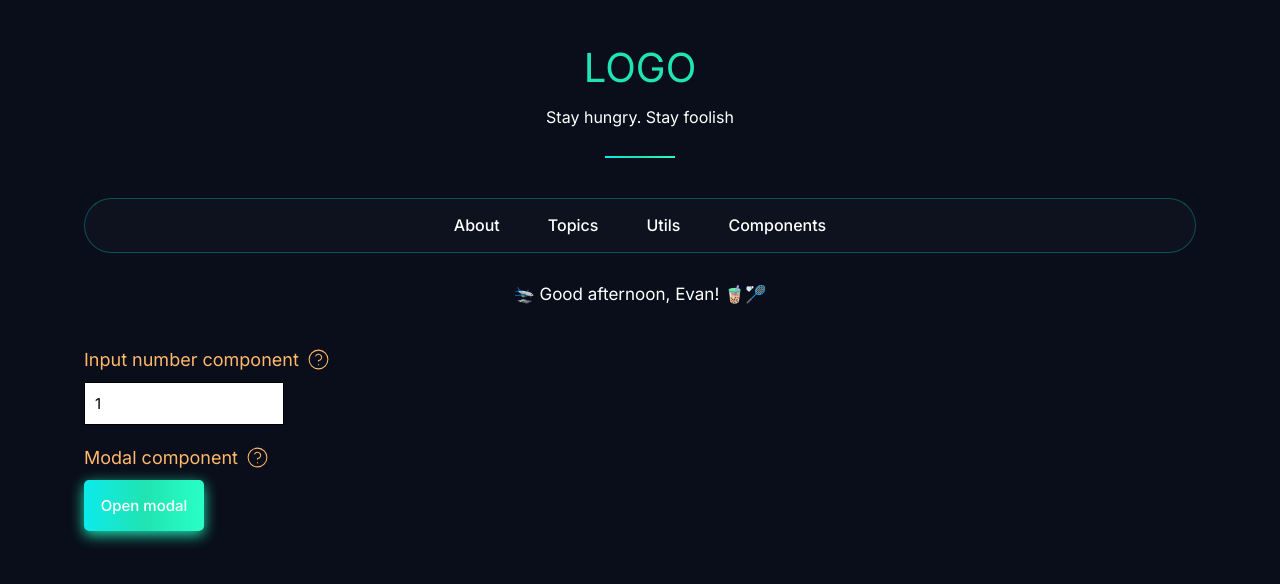
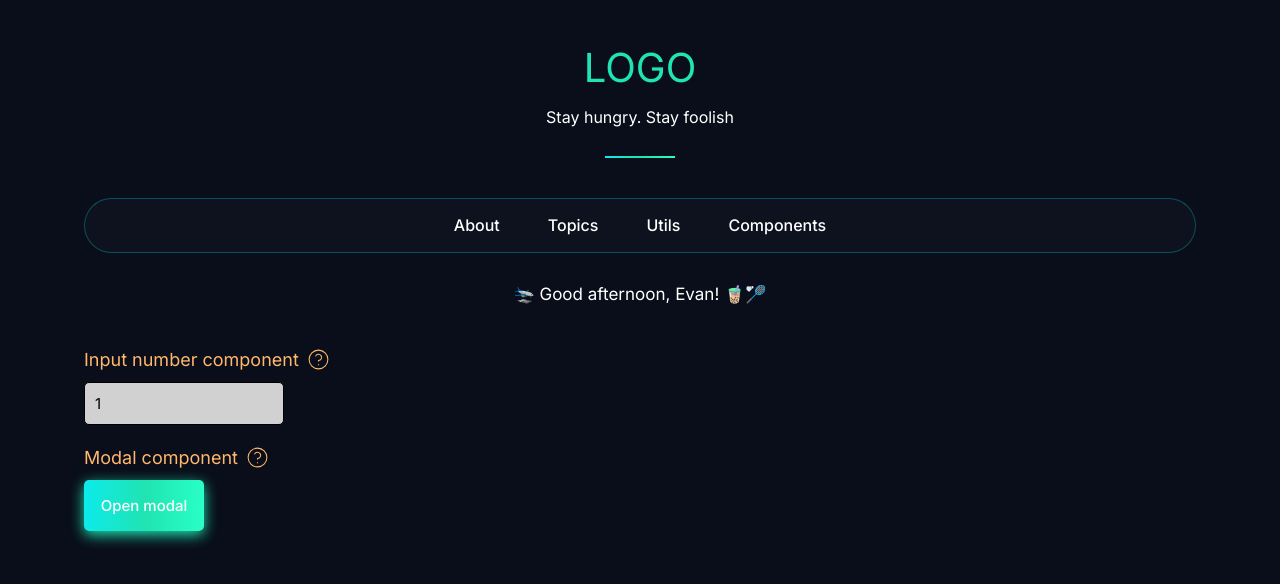
Before and after one commit to vansu99/web-utils, a Next.js app: page /compts in a window 1280 px wide. Shown: the top 584 px of the page. Built offline with nearby package versions, Linux system fonts and the light colour scheme.

Commit message:
update: check the error input and add attr

```diff
--- a/src/app/compts/page.tsx
+++ b/src/app/compts/page.tsx
@@ -39,7 +39,13 @@ export default function ComponentPage() {
           </span>
         </h3>
         <div className='max-w-[20rem]'>
-          <InputNumber id='quantity' name='quantity' value={quantity} onChangeInput={handleChangeInputNumber} />
+          <InputNumber
+            readOnly
+            id='quantity'
+            name='quantity'
+            value={quantity}
+            onChangeInput={handleChangeInputNumber}
+          />
         </div>
       </div>
       <div className='mb-8'>
--- a/src/components/SampleCompts/InputNumber/index.tsx
+++ b/src/components/SampleCompts/InputNumber/index.tsx
@@ -1,3 +1,4 @@
+import clsx from 'clsx';
 import React, { forwardRef } from 'react';
 import type { InputNumberProps } from './type';
 
@@ -9,12 +10,16 @@ const InputNumber: React.ForwardRefRenderFunction<HTMLInputElement, InputNumberP
     onBlur,
     onFocus,
     focus = false,
+    error = false,
+    errorText = '',
     onChangeInput,
     helperText = '',
+    rounded = true,
+    readOnly = false,
     disabled = false,
     placeholder = '',
-    rounded = '0.4rem',
     customClassInput = '',
+    ...rest
   } = props;
 
   const handleChange = (event: React.ChangeEvent<HTMLInputElement>) => {
@@ -42,14 +47,28 @@ const InputNumber: React.ForwardRefRenderFunction<HTMLInputElement, InputNumberP
         type='text'
         name={name}
         value={value}
+        autoFocus={focus}
+        autoComplete='off'
         disabled={disabled}
+        readOnly={readOnly}
         onBlur={handleBlur}
         onFocus={handleFocus}
         onChange={handleChange}
         placeholder={placeholder}
-        className={`w-full overflow-hidden focus:ring-first rounded-[${rounded}] border border-solid p-4 text-[1.5rem] leading-[1.4] outline-none focus:border-first`}
+        aria-readonly={readOnly}
+        aria-placeholder={placeholder}
+        className={clsx(
+          'w-full overflow-hidden border border-solid p-4 text-[1.5rem] leading-[1.4] outline-none transition-all duration-300 hover:border-first focus:border-first focus:ring-first',
+          rounded ? 'rounded-lg' : 'rounded-none',
+          error ? 'border-error' : 'border-black',
+          readOnly ? 'cursor-not-allowed bg-third' : 'bg-white'
+        )}
+        {...rest}
       />
-      {helperText ? <span className='mt-1 block text-[1.3rem] leading-[1.3] text-third'>{helperText}</span> : null}
+      {helperText && !errorText ? (
+        <span className='mt-1 block text-[1.3rem] leading-[1.3] text-third'>{helperText}</span>
+      ) : null}
+      {errorText ? <span className='mt-1 block text-[1.3rem] leading-[1.3] text-error'>{errorText}</span> : null}
     </div>
   );
 };
--- a/src/components/SampleCompts/InputNumber/type.ts
+++ b/src/components/SampleCompts/InputNumber/type.ts
@@ -1,23 +1,18 @@
-import { FocusEvent } from 'react';
+import { FocusEvent, InputHTMLAttributes } from 'react';
 
-type InputSizes = {
-  sizes: 'large' | 'medium' | 'small';
-};
-
-export type InputNumberProps = {
+export interface InputNumberProps extends InputHTMLAttributes<HTMLInputElement> {
   id: string;
   name: string;
-  // min?: number;
-  // max?: number;
   value: string;
+  error?: boolean;
   focus?: boolean;
-  size?: InputSizes;
+  rounded?: boolean;
   disabled?: boolean;
+  errorText?: string;
   helperText?: string;
   placeholder?: string;
-  rounded?: number | string;
   customClassInput?: string;
   onChangeInput?: (value: string) => void;
   onBlur?: (e: FocusEvent<HTMLInputElement>) => void;
   onFocus?: (e: FocusEvent<HTMLInputElement>) => void;
-};
+}
--- a/tailwind.config.js
+++ b/tailwind.config.js
@@ -13,6 +13,7 @@ module.exports = {
       third: '#d1d1d1',
       gray: '#9BABB8',
       black: '#000000',
+      error: '#EF6262',
     },
     extend: {
       animation: {
```
Also changed, not shown: src/components/SampleCompts/InputNumber/README.md.
